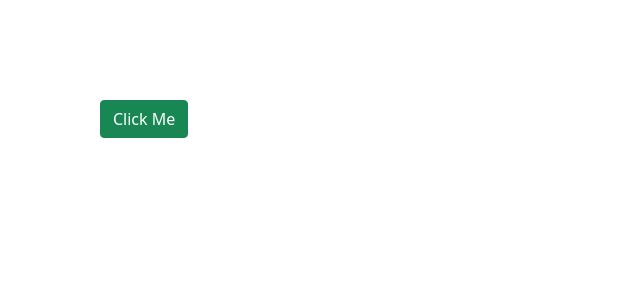
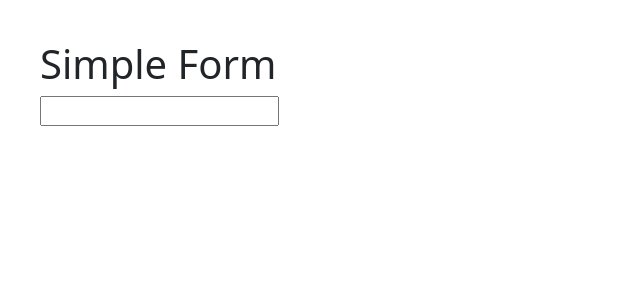
Before and after one commit to hipradeep/learn_react, a React (Create React App) app: page / in a window 1280 px wide. Shown: the top 300 px of the page, without its empty margins (0-640 px from the left). Built offline with nearby package versions, Linux system fonts and the light colour scheme.

Commit message:
contolled componrnts

```diff
--- a/src/App.js
+++ b/src/App.js
@@ -20,6 +20,7 @@
 // import Hook3 from "./hooks/Hook3";
 import List from "./list/List";
 import Bootstraps from "./add-css-in-component/Bootstraps";
+import SimpleForm from "./controlled-component/CComponent";
 
 
 function App(props) {
@@ -73,7 +74,8 @@ function App(props) {
       {/* <Hook3 /> */}
       {/* <List /> */}
 
-      <Bootstraps />
+      {/* <Bootstraps /> */}
+      <SimpleForm />
 
     </>);
 
--- /dev/null
+++ b/src/controlled-component/CComponent.jsx
@@ -0,0 +1,24 @@
+
+import React, { Component } from 'react'
+import '../App.css'
+
+export default class SimpleForm extends Component {
+  state = {
+    value: ""
+  }
+  handlerChange = (e) => {
+   // this.setState({ value: e.target.value });
+    this.setState({ value: e.target.value.toUpperCase() });
+  }
+  render() {
+    return (
+      <div>
+
+        <h1>Simple Form</h1>
+
+        <input type="text" value={this.state.value} onChange={this.handlerChange} />
+
+      </div>
+    )
+  }
+}
```
Also changed, not shown: src/forms/Forms.jsx (added, +25 -0 lines).
